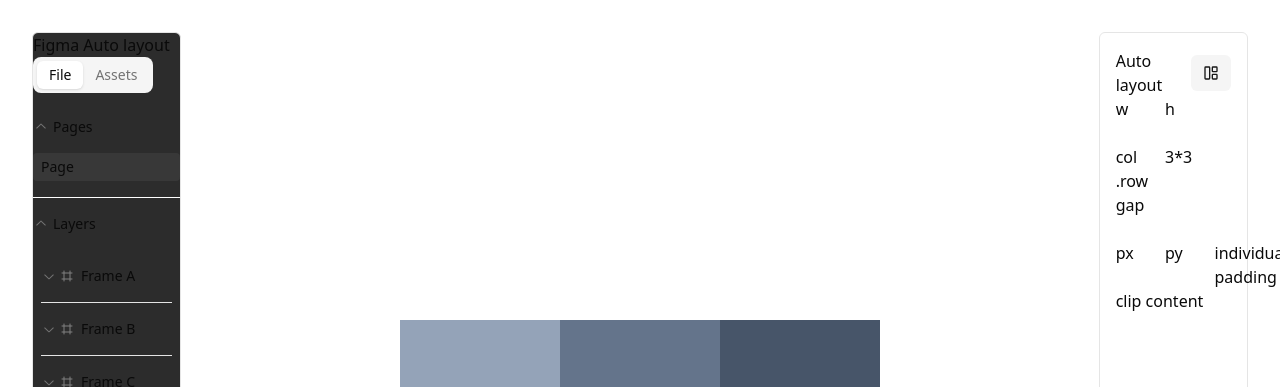
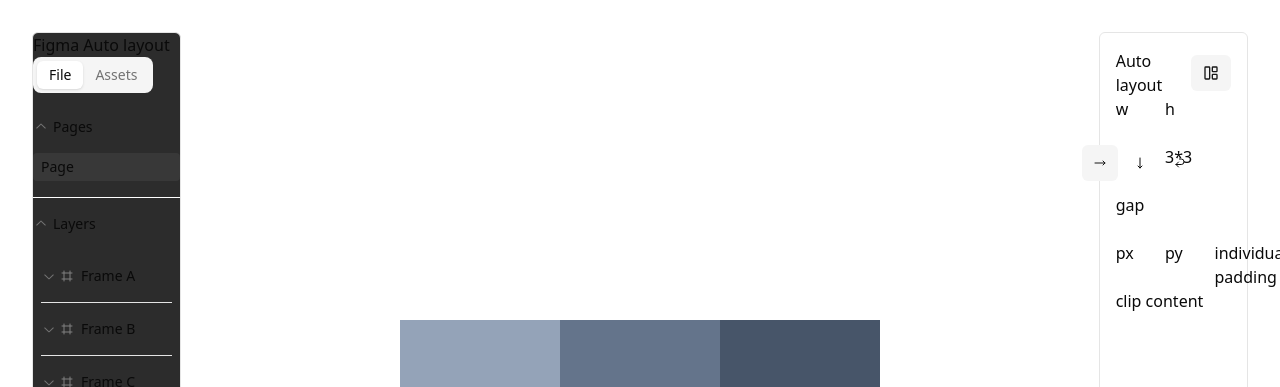
Before and after one commit to sasha1107/figma-autolayout, a React (Vite) app: page / in a window 1280 px wide. Both pictures are taken after a click on the button "Toggle bold". Shown: the top 387 px of the page. Built offline with nearby package versions, Linux system fonts and the light colour scheme.

Commit message:
feat: flex-direction 추가

```diff
--- a/src/App.tsx
+++ b/src/App.tsx
@@ -1,6 +1,6 @@
 import { twJoin, twMerge } from "tailwind-merge";
 import { useAtomValue } from "jotai";
-import { autoLayoutAtom } from "@/store/autoLayoutAtom";
+import { autoLayoutAtom, flexDirectionAtom } from "@/store/autoLayoutAtom";
 import { ThemeProvider } from "@/components/theme-provider";
 import DesignPanel from "./components/DesignPanel";
 import LayerPanel from "./components/LayerPanel";
@@ -8,12 +8,13 @@ import Box from "./components/Box";
 
 function App() {
   const autoLayout = useAtomValue(autoLayoutAtom);
+  const flexDirection = useAtomValue(flexDirectionAtom);
   return (
     <ThemeProvider>
       <div className="w-dvw h-dvh flex justify-center items-center">
         <LayerPanel />
         <DesignPanel />
-        <div className={twMerge(twJoin(autoLayout && "flex"))}>
+        <div className={twMerge(twJoin(autoLayout && "flex"), flexDirection)}>
           <Box className="bg-slate-400">A</Box>
           <Box className="bg-slate-500">B</Box>
           <Box className="bg-slate-600">C</Box>
--- a/src/components/DesignPanel.tsx
+++ b/src/components/DesignPanel.tsx
@@ -1,10 +1,12 @@
 import { Toggle } from "@/components/ui/toggle";
-import { LayoutPanelLeft } from "lucide-react";
+import { ToggleGroup, ToggleGroupItem } from "@/components/ui/toggle-group";
+import { LayoutPanelLeft, MoveRight, MoveDown, Redo2 } from "lucide-react";
 import { useAtom } from "jotai";
-import { autoLayoutAtom } from "@/store/autoLayoutAtom";
+import { autoLayoutAtom, flexDirectionAtom } from "@/store/autoLayoutAtom";
 
 const DesignPanel = () => {
   const [autoLayout, setAutoLayout] = useAtom(autoLayoutAtom);
+  const [flexDirection, setFlexDirection] = useAtom(flexDirectionAtom);
   return (
     <section className="fixed h-dvh p-8 right-0 w-1/6">
       <div className="border h-full rounded-md flex flex-col divide-y">
@@ -23,7 +25,25 @@ const DesignPanel = () => {
             <div className="grid grid-cols-7 grid-rows-5">
               <div className="col-span-3">w</div>
               <div className="col-span-3">h</div>
-              <div className="col-span-3 col-start-1">col .row</div>
+              <div className="col-span-3 col-start-1">
+                <ToggleGroup
+                  type="single"
+                  defaultValue={flexDirection}
+                  onValueChange={(
+                    value: "flex-row" | "flex-col" | "flex-wrap"
+                  ) => setFlexDirection(value)}
+                >
+                  <ToggleGroupItem value="flex-row">
+                    <MoveRight size={12} />
+                  </ToggleGroupItem>
+                  <ToggleGroupItem value="flex-col">
+                    <MoveDown size={12} />
+                  </ToggleGroupItem>
+                  <ToggleGroupItem value="flex-wrap">
+                    <Redo2 size={12} className="rotate-180" />
+                  </ToggleGroupItem>
+                </ToggleGroup>
+              </div>
               <div className="col-span-3 row-span-2">3*3</div>
               <div className="col-span-3 col-start-1">gap</div>
               <div className="col-span-3 col-start-1">px</div>
--- a/src/store/autoLayoutAtom.tsx
+++ b/src/store/autoLayoutAtom.tsx
@@ -1,3 +1,6 @@
 import { atom } from "jotai";
 
 export const autoLayoutAtom = atom(false);
+export const flexDirectionAtom = atom<"flex-row" | "flex-col" | "flex-wrap">(
+  "flex-row"
+);
```
